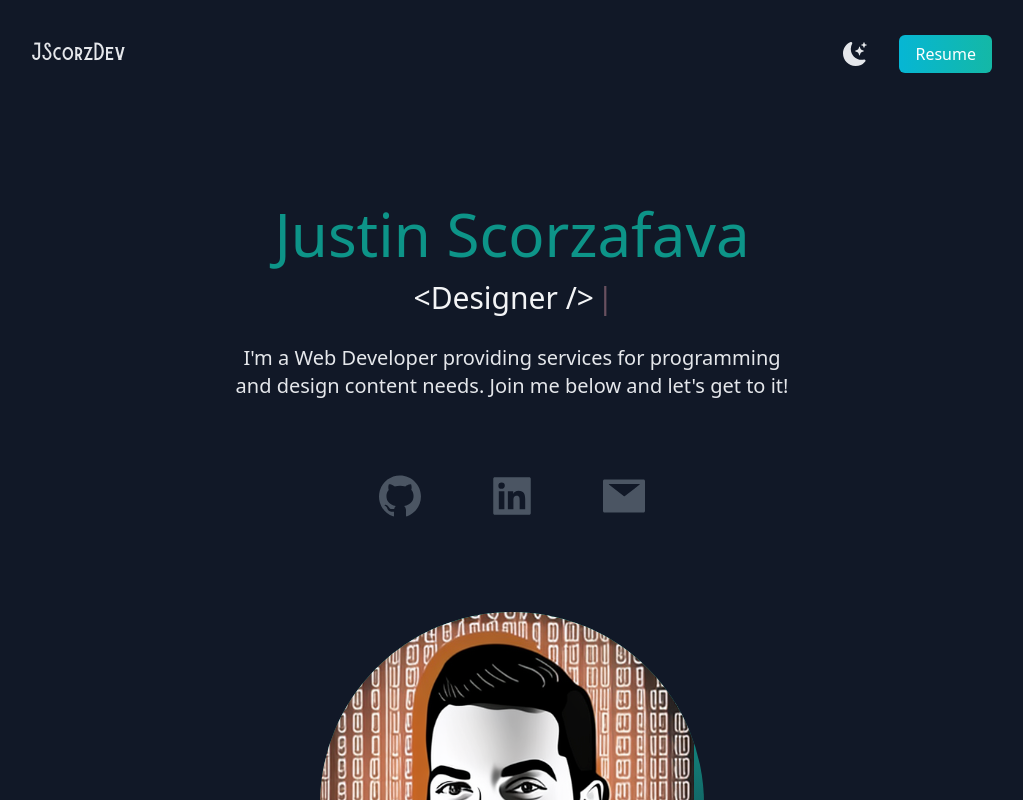
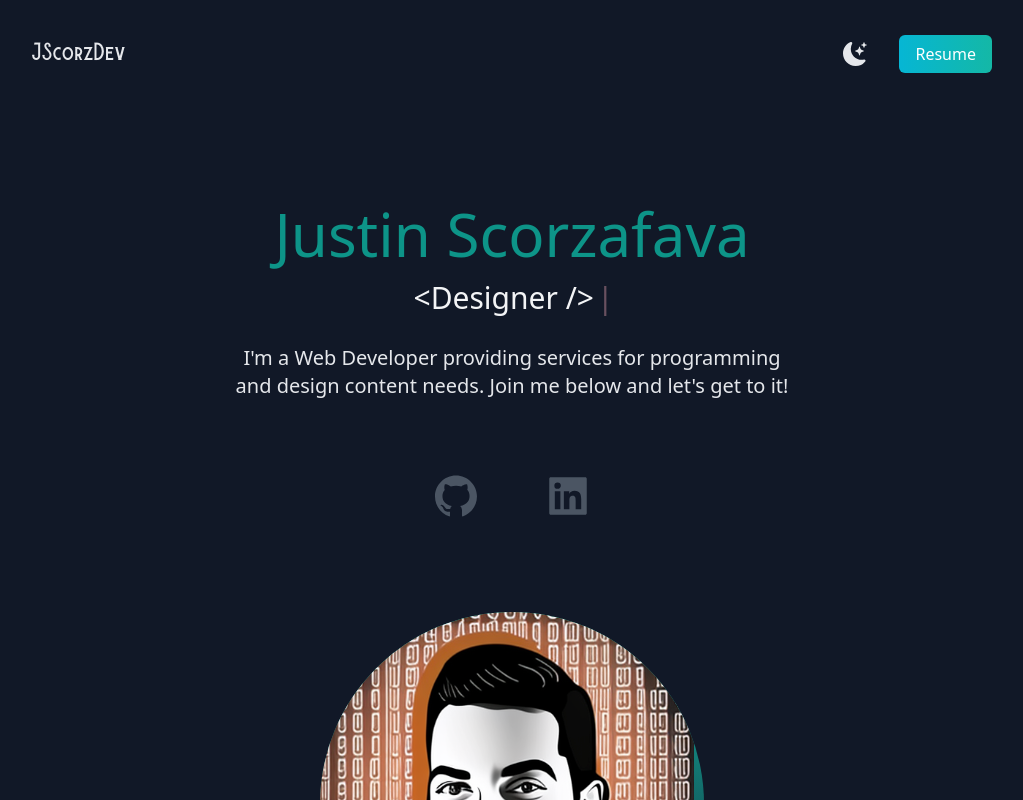
Before and after one commit to Jscorz/Portfolio-React-Tailwind, a Next.js app: page / in a window 1280 px wide. Shown: the top 800 px of the page, without its empty margins (128-1151 px from the left). Built offline with nearby package versions, Linux system fonts and the light colour scheme.

Commit message:
added hover: text-teal-600 to github and linkedIn icon in hero, also commented out gmail icon for time being

```diff
--- a/components/Hero.js
+++ b/components/Hero.js
@@ -48,9 +48,21 @@
 				</p>
 			</div>
 			<div className='text-5xl flex justify-center gap-16 py-3 text-gray-600'>
-				<AiFillGithub />
-				<AiFillLinkedin />
-				<AiFillMail />
+				<a
+					className='hover:text-teal-600 transition-all'
+					target='_blank'
+					href='https://github.com/Jscorz'
+				>
+					<AiFillGithub />
+				</a>
+				<a
+					className='hover:text-teal-600 transition-all'
+					target='_blank'
+					href='https://www.linkedin.com/in/justin-scorzafava'
+				>
+					<AiFillLinkedin />
+				</a>
+				{/* <AiFillMail /> */}
 			</div>
 			<div className='relative mx-auto bg-gradient-to-b from-teal-500 rounded-full w-80 h-80 mt-20 overflow-hidden md:h-96 md:w-96'>
 				<Image src={justindev} />
```
